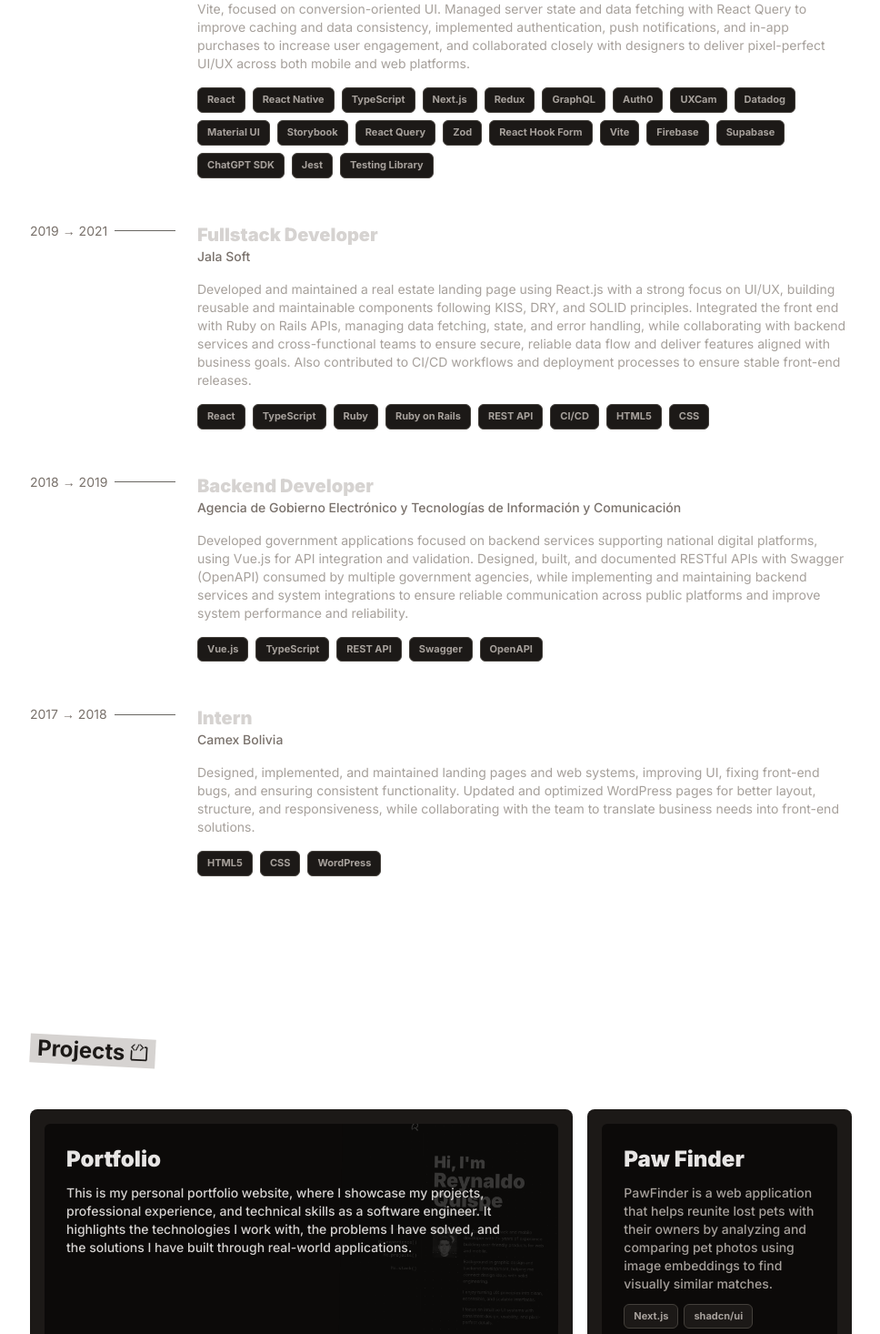
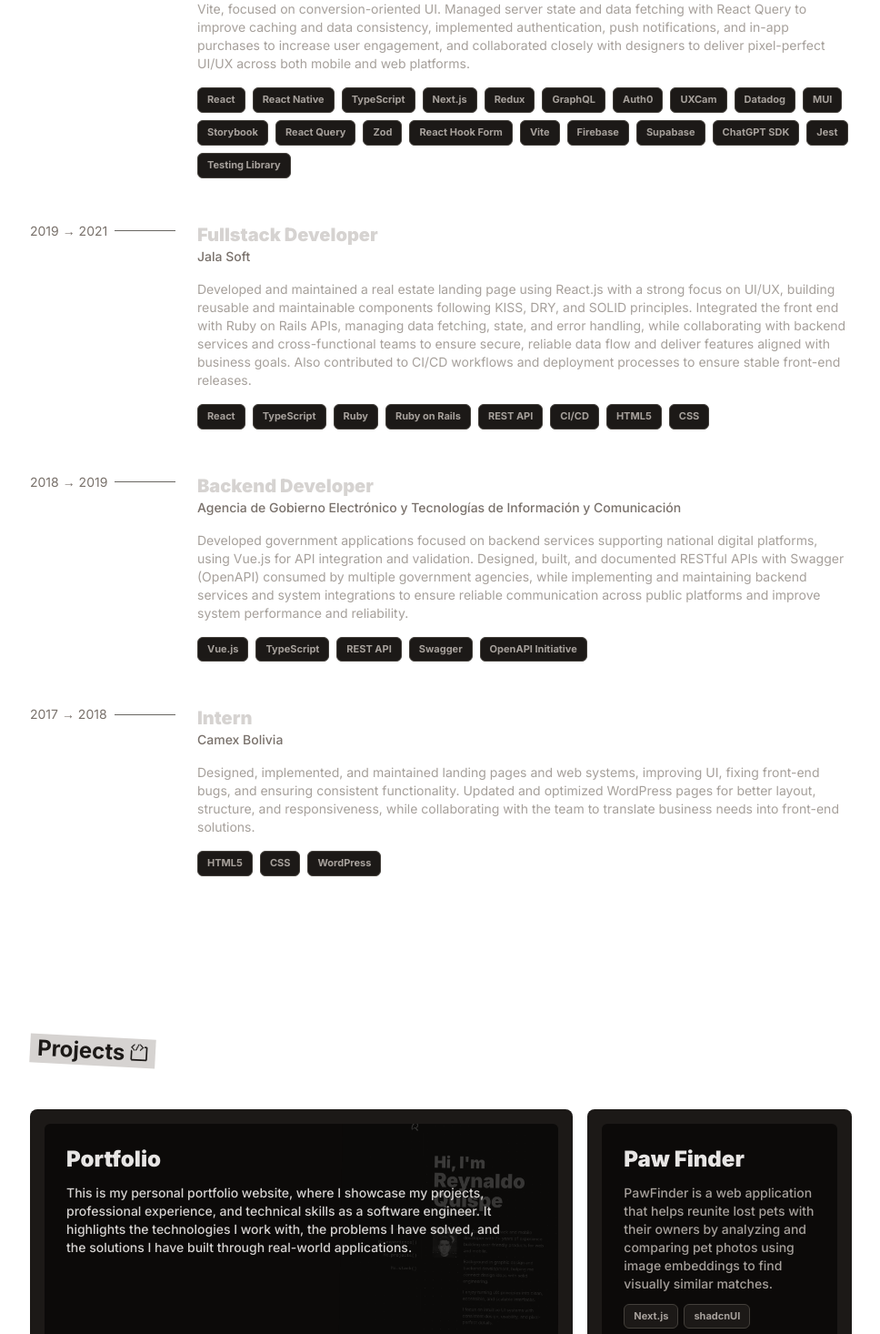
Before and after one commit to reynaldoqs/portfolio, a Next.js app: page / in a window 1280 px wide. Shown: the part 1324-2790 px from the top of the page at 91% size, without its empty margins (295-1263 px from the left). Built offline with nearby package versions, Linux system fonts and the light colour scheme; no server answers.

Commit message:
refactor: improve code formatting in StackGroup component, add SIMPLEICONS_BLOCKLIST for better image handling, and update tech names in profile data for consistency

```diff
--- a/src/components/molecules/stack-group.tsx
+++ b/src/components/molecules/stack-group.tsx
@@ -11,7 +11,10 @@ export function StackGroup({ stack, className }: StackGroupProps) {
   const { title, techIds } = stack;
   return (
     <div
-      className={cn("flex flex-col bg-stone-900 p-2 sm:p-3 rounded-lg", className)}
+      className={cn(
+        "flex flex-col bg-stone-900 p-2 sm:p-3 rounded-lg",
+        className,
+      )}
     >
       <div className="grid grid-cols-2 sm:grid-cols-3 md:grid-cols-4 lg:grid-cols-6 place-items-center gap-x-6 gap-y-8 bg-stone-950 px-4 sm:px-6 py-6 sm:py-8 lg:py-10 flex-1 rounded-md">
         {techIds.map((techId) => (
@@ -26,7 +29,9 @@ export function StackGroup({ stack, className }: StackGroupProps) {
         ))}
       </div>
       <div className="px-4 py-3 sm:py-2">
-        <h3 className="text-base sm:text-lg font-bold text-stone-200">{title}</h3>
+        <h3 className="text-base sm:text-lg font-bold text-stone-200">
+          {title}
+        </h3>
       </div>
     </div>
   );
@@ -38,6 +43,22 @@ interface BrandProps extends HTMLAttributes<HTMLDivElement> {
   totalExperience?: number;
   contrast?: boolean;
 }
+
+const SIMPLEICONS_BLOCKLIST = new Set([
+  "zustand",
+  "mobilefirst",
+  "pixelperfect",
+  "atomicdesign",
+  "playwright",
+  "restapi",
+  "sse",
+  "chatgptsdk",
+  "embeddings",
+  "reactnative",
+  "ci/cd",
+  "uxcam",
+  "pendo",
+]);
 
 function Brand({
   name,
@@ -52,7 +73,7 @@ function Brand({
     .map((n) => n[0])
     .join("");
   const normalizedName = name.replaceAll(" ", "").toLocaleLowerCase();
-  const showCustom = imageError;
+  const showCustom = imageError || SIMPLEICONS_BLOCKLIST.has(normalizedName);
   const cells = 12;
   const filledCells = Math.max(
     0,
--- a/src/constants/profile.data.ts
+++ b/src/constants/profile.data.ts
@@ -80,7 +80,7 @@ export const techs: Tech[] = [
   },
   {
     id: "material-ui",
-    name: "Material UI",
+    name: "MUI",
     proficiency: 4,
     keywords: ["mui", "material-ui"],
   },
@@ -254,7 +254,7 @@ export const techs: Tech[] = [
   },
   {
     id: "shadcn",
-    name: "shadcn/ui",
+    name: "shadcnUI",
     proficiency: 6,
     keywords: ["shadcn", "shadcn-ui"],
   },
@@ -338,7 +338,7 @@ export const techs: Tech[] = [
   },
   {
     id: "openapi",
-    name: "OpenAPI",
+    name: "OpenAPI Initiative",
     proficiency: 4,
     keywords: ["openapi"],
   },
--- a/src/pages/index.tsx
+++ b/src/pages/index.tsx
@@ -50,7 +50,6 @@ export default function Home() {
   }, []);
 
   const handleSectionEnter = (index: number) => {
-    console.log("section entered", index);
     setActiveSection(SECTION_IDS[index]);
   };
 
```
